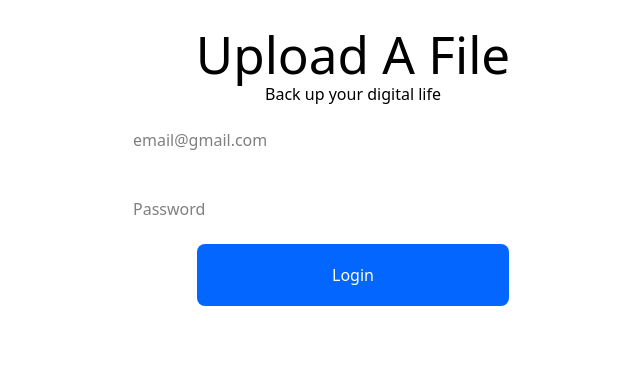
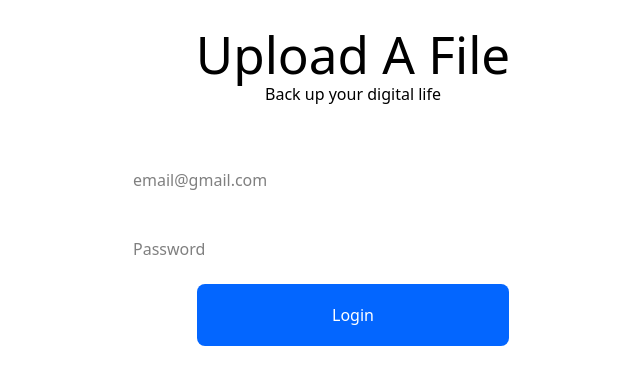
Before and after one commit to mothibimalebana/upload-a-file-frontEnd, a React (Vite) app: page /login in a window 1280 px wide. Shown: the top 384 px of the page, without its empty margins (287-927 px from the left). Built offline with nearby package versions, Linux system fonts and the light colour scheme.

Commit message:
chore: trying to even out the space between the email, password and button

```diff
--- a/src/index.css
+++ b/src/index.css
@@ -18,19 +18,6 @@
   min-height: 100vh;
 }
 
-a {
-color: #5B5B5B;
-font-family: Inter;
-font-size: 14px;
-font-style: normal;
-font-weight: 542;
-line-height: normal;
-letter-spacing: -0.048px;
-}
-a:hover {
-  color: #535bf2;
-}
-
 body {
   margin: 0;
   display: grid;
@@ -41,3 +28,9 @@ h1 {
   font-size: 3.2em;
   line-height: 1.1;
 }
+
+input{
+  background: #fff;
+  border-radius: 0.625rem;
+
+}
--- a/src/pages/Login.jsx
+++ b/src/pages/Login.jsx
@@ -67,13 +67,13 @@ const Form = () => {
   };
   return(
     <div className="form flex-1">
-      <form onSubmit={handleSubmit}>
+      <form onSubmit={handleSubmit} className='flex flex-col justify-between items-center'>
         {/* Email Field */}
         <div className="form-group">
           <input
           className={
             active === "email"
-            ? 'md:w-[27.5rem] h-[4.3125rem] shrink-0 border-[#8AC0FF] border-[1px] border-solid'
+            ? 'border-[#8AC0FF] border-[1px] border-solid md:w-[27.5rem] h-[4.3125rem] shrink-0'
             : 'md:w-[27.5rem] h-[4.3125rem] shrink-0'
           }
             type="email"
@@ -117,9 +117,11 @@ const Form = () => {
 // LoginForm component
 function LoginForm() {
   return (
-    <div className="login-container h-full grid md:flex flex-col pt-[2%] pr-[25%] pb-[3%] pl-[25%]">
-      <Header/>
-      <Form/>
+    <div className="login-container h-full grid md:pt-[2%] pr-[25%] pb-[3%] pl-[25%]">
+      <div className="login flex gap-[40px] flex-col bg-[#fff] h-full">
+        <Header/>
+        <Form/>
+      </div>
     </div>
   );
 }
```
Also changed, not shown: 1 other file (tests, documents, lock files or other folders).
